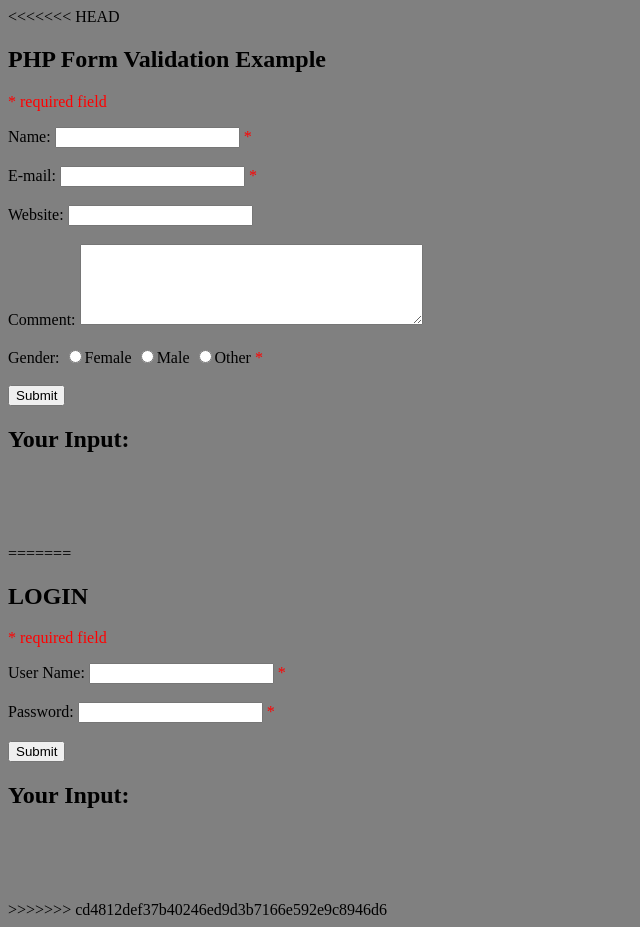
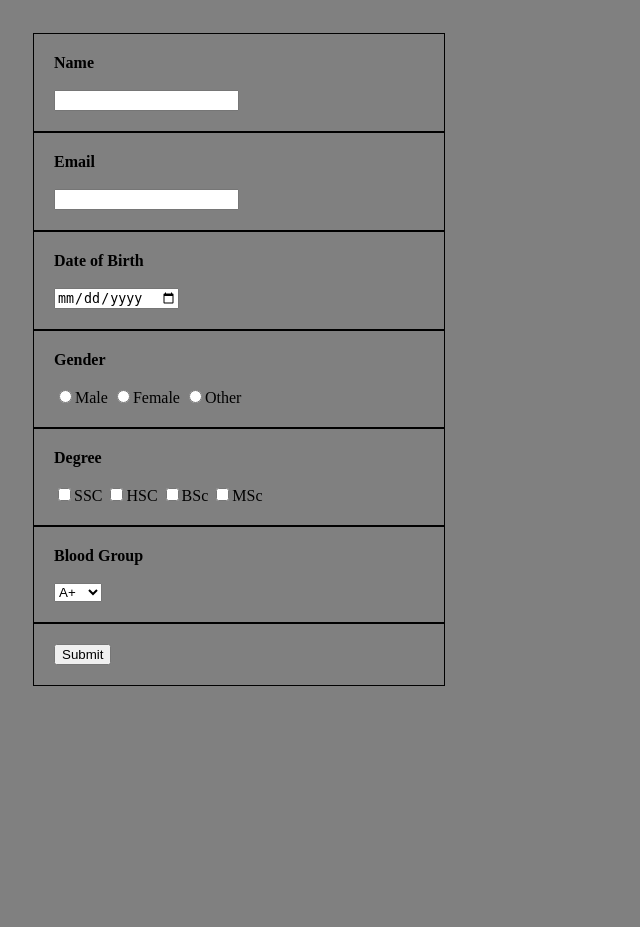
Before and after one commit to username-unavailable-is-not-available/Web-Technologies_19-39872-1, a PHP site: page / in a window 1280 px wide. Shown: the whole page, without its empty margins (0-640 px from the left). After the commit the page ends 686 px from the top, so only its background shows below. Run offline with PHP 8.4, Linux system fonts and the light colour scheme; data that the repository does not hold is empty.

Commit message:
Completed few validations

```diff
--- a/Lab Task 2/Task-1/index.php
+++ b/Lab Task 2/Task-1/index.php
@@ -1,186 +1,111 @@
-<<<<<<< HEAD
-<!DOCTYPE HTML>
-<html>
+<!DOCTYPE html>
+<html lang="en">
 
 <head>
-  <style>
-    .error {
-      color: #FF0000;
-    }
-  </style>
+  <meta charset="UTF-8">
+  <meta http-equiv="X-UA-Compatible" content="IE=edge">
+  <meta name="viewport" content="width=device-width, initial-scale=1.0">
+  <title>PHP Form Validation</title>
+  <link rel="stylesheet" href="style.css">
 </head>
 
 <body>
-
   <?php
-  // define variables and set to empty values
-  $nameErr = $emailErr = $genderErr = $websiteErr = "";
-  $name = $email = $gender = $comment = $website = "";
+  $name = $email = $dob = $gender = $degree = $bloodGroup = "";
+  $nameError = $emailError = $dobError = $genderError = $degreeError = $bloodGroupError = "";
 
   if ($_SERVER["REQUEST_METHOD"] == "POST") {
     if (empty($_POST["name"])) {
-      $nameErr = "Name is required";
+      $nameError = "Cannot be empty";
     } else {
       $name = $_POST["name"];
-      // check if name only contains letters and whitespace
-      if (!preg_match("/^[a-zA-Z-' ]*$/", $name)) {
-        $nameErr = "Only letters and white space allowed";
+      if (!preg_match("/^[a-zA-Z- ]+$/", $name)) {
+        $nameError = "Only letters, dash and periods are allowed";
+      } elseif (!preg_match("/(\w+\s\w+)/", $name)) {
+        $nameError = "Must be two words long";
+      } else {
+        if (!preg_match("/^[\pL]/", $name)) {
+          $nameError = "Must start with a letter";
+        }
       }
     }
 
     if (empty($_POST["email"])) {
-      $emailErr = "Email is required";
+      $emailError = "Cannot be empty";
     } else {
       $email = $_POST["email"];
-      // check if e-mail address is well-formed
-      if (!filter_var($email, FILTER_VALIDATE_EMAIL)) {
-        $emailErr = "Invalid email format";
+      if (!preg_match("/(\w+)@(\w+){3,}.com/", $email)) {
+        $emailError = "Is not valid";
       }
     }
 
-    if (empty($_POST["website"])) {
-      $website = "";
-    } else {
-      $website = $_POST["website"];
-      // check if URL address syntax is valid (this regular expression also allows dashes in the URL)
-      if (!preg_match("/\b(?:(?:https?|ftp):\/\/|www\.)[-a-z0-9+&@#\/%?=~_|!:,.;]*[-a-z0-9+&@#\/%=~_|]/i", $website)) {
-        $websiteErr = "Invalid URL";
-      }
-    }
-
-    if (empty($_POST["comment"])) {
-      $comment = "";
-    } else {
-      $comment = $_POST["comment"];
-    }
-
-    if (empty($_POST["gender"])) {
-      $genderErr = "Gender is required";
-    } else {
-      $gender = $_POST["gender"];
+    if (empty($_POST["dob"])) {
+      $dobError = "Cannot be empty";
     }
   }
-
   ?>
 
-  <h2>PHP Form Validation Example</h2>
-  <p><span class="error">* required field</span></p>
-  <form method="post" action="<?php echo htmlspecialchars($_SERVER[" PHP_SELF"]); ?>">
-    Name: <input type="text" name="name" value="<?php echo $name; ?>">
-    <span class="error">*
-      <?php echo $nameErr; ?>
-    </span>
-    <br><br>
-    E-mail: <input type="text" name="email" value="<?php echo $email; ?>">
-    <span class="error">*
-      <?php echo $emailErr; ?>
-    </span>
-    <br><br>
-    Website: <input type="text" name="website" value="<?php echo $website; ?>">
-    <span class="error">
-      <?php echo $websiteErr; ?>
-    </span>
-    <br><br>
-    Comment: <textarea name="comment" rows="5" cols="40"><?php echo $comment; ?></textarea>
-    <br><br>
-    Gender:
-    <input type="radio" name="gender" <?php if (isset($gender) && $gender == "female") echo "checked"; ?> value="female">Female
-    <input type="radio" name="gender" <?php if (isset($gender) && $gender == "male") echo "checked"; ?> value="male">Male
-    <input type="radio" name="gender" <?php if (isset($gender) && $gender == "other") echo "checked"; ?> value="other">Other
-    <span class="error">*
-      <?php echo $genderErr; ?>
-    </span>
-    <br><br>
-    <input type="submit" name="submit" value="Submit">
+
+
+  <form action="<?php echo htmlspecialchars($_SERVER["PHP_SELF"]); ?>" method="POST">
+    <div>
+      <span>Name</span><br><br>
+      <input type="text" name="name" value="<?php echo $name?>"><br>
+      <span class="error"><?php echo $nameError?></span>
+    </div>
+    <div>
+      <Span>Email</Span><br><br>
+      <input type="text" name="email" value="<?php echo $email?>"><br>
+      <span class="error"><?php echo $emailError?></span>
+    </div>
+    <div>
+      <span>Date of Birth</span><br><br>
+      <input type="date" name="dob" value="<?php echo $dob?>"><br>
+      <span class="error"><?php echo $dobError?></span>
+    </div>
+    <div>
+      <Span>Gender</Span><br><br>
+      <input type="radio" name="gender" value="male">Male
+      <input type="radio" name="gender" value="female">Female
+      <input type="radio" name="gender" value="other">Other
+    </div>
+    <div>
+      <Span>Degree</Span><br><br>
+      <input type="checkbox" name="degree" value="ssc">SSC
+      <input type="checkbox" name="degree" value="hsc">HSC
+      <input type="checkbox" name="degree" value="bsc">BSc
+      <input type="checkbox" name="degree" value="msc">MSc
+    </div>
+    <div>
+      <span>Blood Group</span><br><br>
+      <select name="list" onchange="combo(this, bloodGroup)">
+        <option>A+</option>
+        <option>B+</option>
+        <option>AB+</option>
+        <option>O+</option>
+      </select>
+    </div>
+    <div>
+      <button>Submit</button>
+    </div>
   </form>
 
   <?php
-  echo "<h2>Your Input:</h2>";
+  echo "<br>";
+  echo "<br>";
   echo $name;
   echo "<br>";
   echo $email;
   echo "<br>";
-  echo $website;
-  echo "<br>";
-  echo $comment;
+  echo $dob;
   echo "<br>";
   echo $gender;
+  echo "<br>";
+  echo $degree;
+  echo "<br>";
+  echo $bloodGroup;
   ?>
 
-=======
-<!DOCTYPE html>
-<html lang="en">
-
-<head>
-    <meta charset="UTF-8">
-    <meta http-equiv="X-UA-Compatible" content="IE=edge">
-    <meta name="viewport" content="width=device-width, initial-scale=1.0">
-    <title>Task-1</title>
-    <style>
-        body {
-            background-color: grey;
-        }
-        .error {
-            color: red;
-        }
-    </style>
-</head>
-
-<body>
-    <?php
-    // define variables and set to empty values
-    $nameErr = $emailErr = $genderErr = $websiteErr = "";
-    $name = $email = $gender = $comment = $website = "";
-
-    if ($_SERVER["REQUEST_METHOD"] == "POST") {
-        if (empty($_POST["name"])) {
-            $nameErr = "Name is required";
-        } else {
-            $name = $_POST["name"];
-            // check if name only contains letters and whitespace
-            if (!preg_match("/^[a-zA-Z-' ]*$/", $name)) {
-                $nameErr = "Only letters and white space allowed";
-            }
-        }
-
-        if (empty($_POST["email"])) {
-            $emailErr = "Email is required";
-        } else {
-            $email = $_POST["email"];
-            // check if e-mail address is well-formed
-            if (!filter_var($email, FILTER_VALIDATE_EMAIL)) {
-                $emailErr = "Invalid email format";
-            }
-        }
-    }
-
-    ?>
-
-    <h2>LOGIN</h2>
-    <p><span class="error">* required field</span></p>
-    <form method="post" action="<?php echo htmlspecialchars($_SERVER["PHP_SELF"]); ?>">
-        User Name: <input type="text" name="name" value="<?php echo $name; ?>">
-        <span class="error">* <?php echo $nameErr; ?></span>
-        <br><br>
-        Password: <input type="text" name="email" value="<?php echo $email; ?>">
-        <span class="error">* <?php echo $emailErr; ?></span>
-        <br><br>
-        <input type="submit" name="submit" id="submit">
-    </form>
-
-    <?php
-    echo "<h2>Your Input:</h2>";
-    echo $name;
-    echo "<br>";
-    echo $email;
-    echo "<br>";
-    echo $website;
-    echo "<br>";
-    echo $comment;
-    echo "<br>";
-    echo $gender;
-    ?>
->>>>>>> cd4812def37b40246ed9d3b7166e592e9c8946d6
 </body>
 
 </html>
--- /dev/null
+++ b/Lab Task 2/Task-1/style.css
@@ -0,0 +1,20 @@
+body {
+  background-color: grey;
+  padding-left: 25px;
+  padding-top: 25px;
+  text-align: left;
+}
+
+.error {
+  color: red;
+}
+
+div {
+  width: 370px;
+  padding: 20px 20px 20px 20px;
+  border: 1px solid black;
+}
+
+span {
+    font-weight: bold;
+}
```
